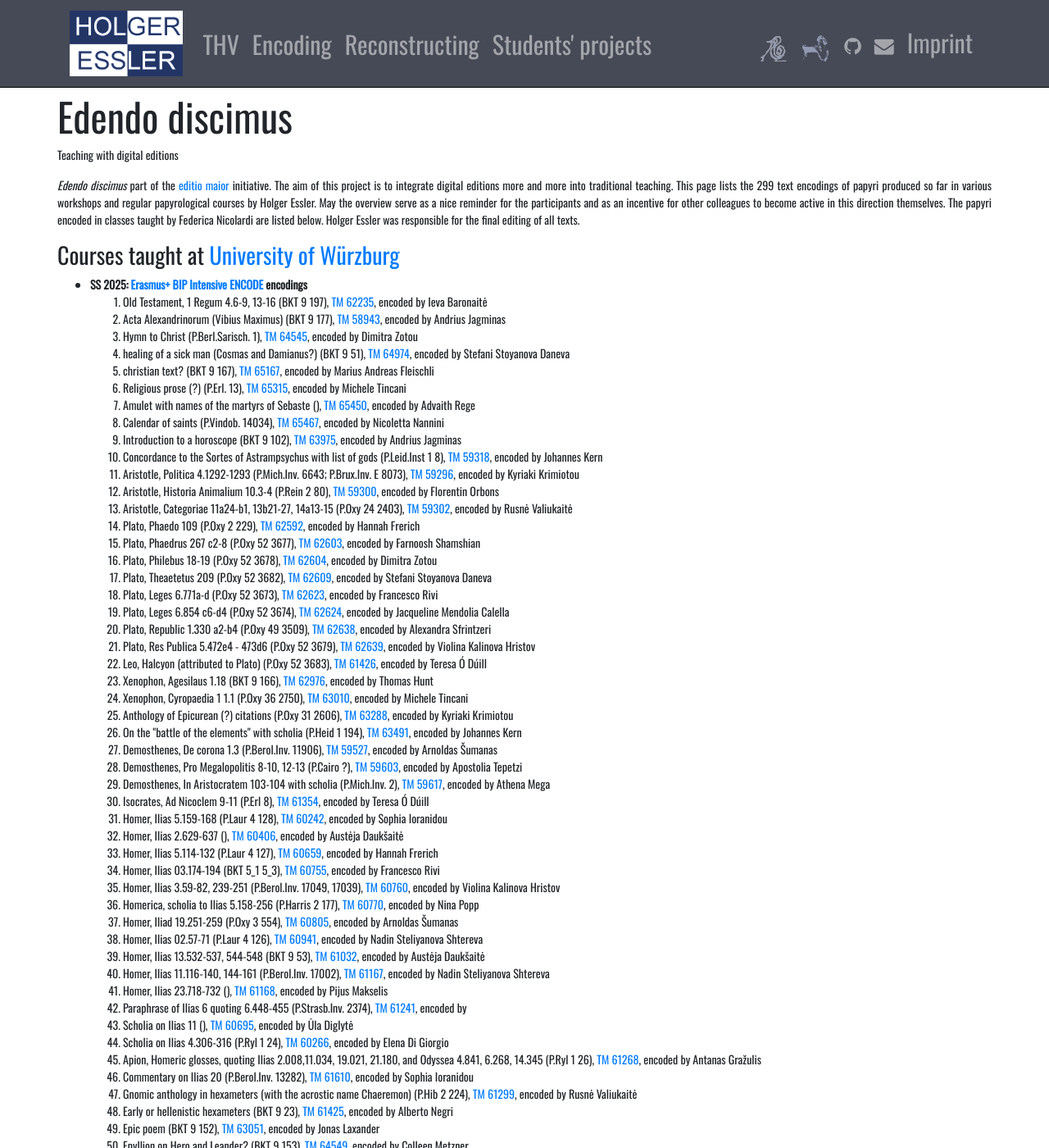
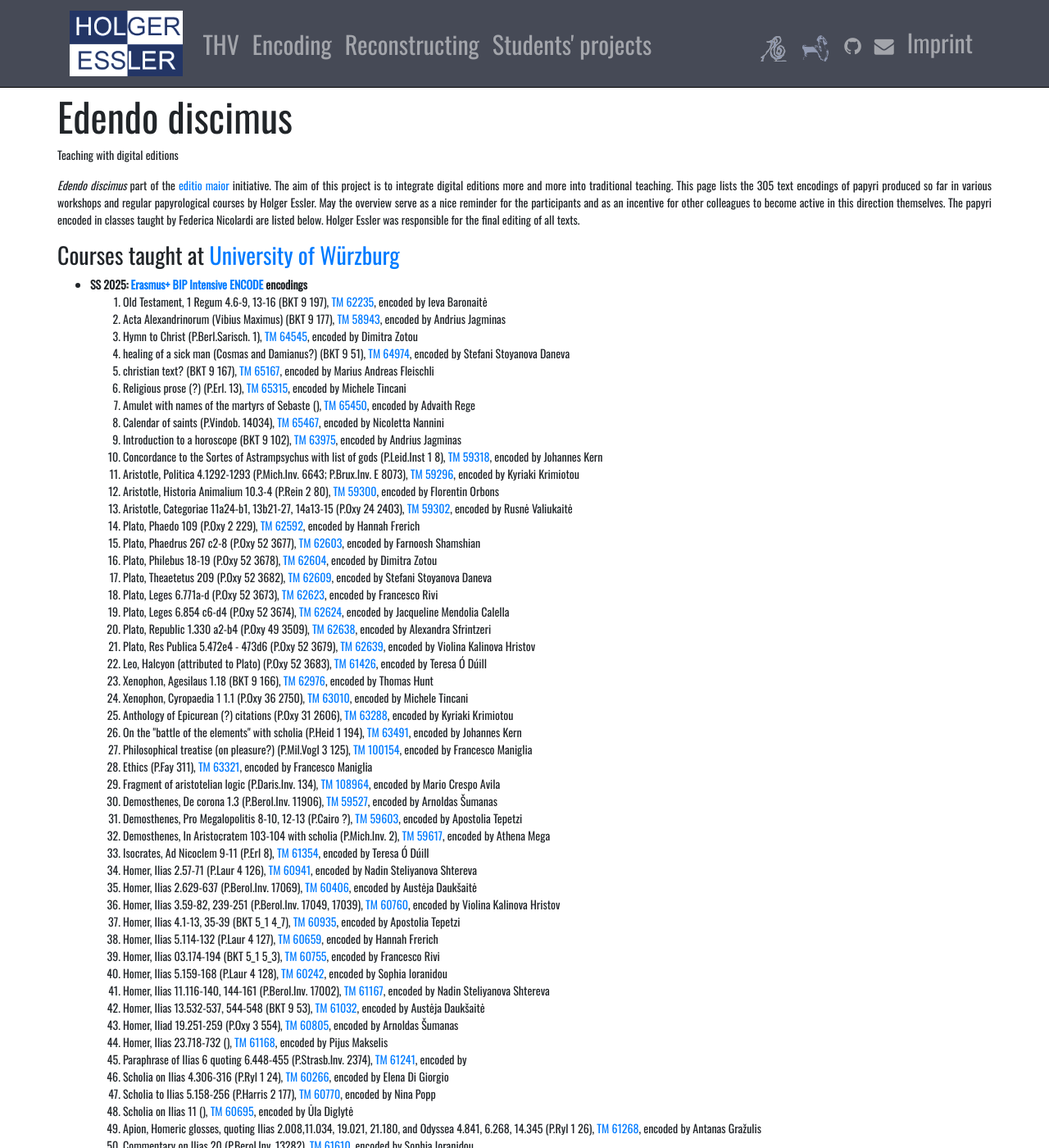
Before and after one commit to HolgerEssler/HolgerEssler.github.io, a Jekyll site: the page built from ediscimus.html, in a window 1280 px wide and 1400 px high. Shown: the whole window at 82% size. Built offline with Jekyll 4.4.1, drawn with Linux system fonts in a browser that asks for light colours; nearby versions of some CDN libraries; some of the changed text lies outside the part shown.

Commit message:
Addes last encodings from BIP Erasmus+.

```diff
--- a/ediscimus.html
+++ b/ediscimus.html
@@ -20,7 +20,7 @@
               <p>Teaching with digital editions</p></div>
             </div>
             <div class="row">
-              <p><em>Edendo discimus</em>  part of the <a href="editio.html">editio maior</a> initiative. The aim of this project is to integrate digital editions more and more into traditional teaching. This page lists the 299 text encodings of papyri produced so far in various workshops and regular papyrological courses by Holger Essler. May the overview serve as a nice reminder for the participants and as an incentive for other colleagues to become active in this direction themselves. The papyri encoded in classes taught by Federica Nicolardi are listed below. Holger Essler was responsible for the final editing of all texts.
+              <p><em>Edendo discimus</em>  part of the <a href="editio.html">editio maior</a> initiative. The aim of this project is to integrate digital editions more and more into traditional teaching. This page lists the 305 text encodings of papyri produced so far in various workshops and regular papyrological courses by Holger Essler. May the overview serve as a nice reminder for the participants and as an incentive for other colleagues to become active in this direction themselves. The papyri encoded in classes taught by Federica Nicolardi are listed below. Holger Essler was responsible for the final editing of all texts.
             </div>
             <div class="row">
               <h3>Courses taught at <a href="https://www.klassphil.uni-wuerzburg.de/startseite/">University of Würzburg</a></h3>
@@ -54,25 +54,30 @@
                     <li>Xenophon, Cyropaedia 1 1.1 (P.Oxy 36 2750), <a href="https://papyri.info/dclp/63010">TM 63010</a>, encoded by Michele Tincani</li>
                     <li>Anthology of Epicurean (?) citations (P.Oxy 31 2606), <a href="https://papyri.info/dclp/63288">TM 63288</a>, encoded by Kyriaki Krimiotou</li>
                     <li>On the "battle of the elements" with scholia (P.Heid 1 194), <a href="https://papyri.info/dclp/63491">TM 63491</a>, encoded by Johannes Kern</li>
+                    <li>Philosophical treatise (on pleasure?) (P.Mil.Vogl 3 125), <a href="https://papyri.info/dclp/100154">TM 100154</a>, encoded by Francesco Maniglia</li>
+                    <li>Ethics (P.Fay  311), <a href="https://papyri.info/dclp/63321">TM 63321</a>, encoded by Francesco Maniglia</li>
+                    <li>Fragment of aristotelian logic (P.Daris.Inv. 134), <a href="https://papyri.info/dclp/108964">TM 108964</a>, encoded by Mario Crespo Avila</li>
                     <li>Demosthenes, De corona 1.3 (P.Berol.Inv. 11906), <a href="https://papyri.info/dclp/59527">TM 59527</a>, encoded by Arnoldas Šumanas</li>
                     <li>Demosthenes, Pro Megalopolitis 8-10, 12-13 (P.Cairo ?), <a href="https://papyri.info/dclp/59603">TM 59603</a>, encoded by Apostolia Tepetzi</li>
                     <li>Demosthenes, In Aristocratem 103-104 with scholia (P.Mich.Inv. 2), <a href="https://papyri.info/dclp/59617">TM 59617</a>, encoded by Athena Mega</li>
                     <li>Isocrates, Ad Nicoclem 9-11 (P.Erl  8), <a href="https://papyri.info/dclp/61354">TM 61354</a>, encoded by Teresa Ó Dúill</li>
+                    <li>Homer, Ilias 2.57-71 (P.Laur 4 126), <a href="https://papyri.info/dclp/60941">TM 60941</a>, encoded by Nadin Steliyanova Shtereva</li>
+                    <li>Homer, Ilias 2.629-637 (P.Berol.Inv. 17069), <a href="https://papyri.info/dclp/60406">TM 60406</a>, encoded by Austėja Daukšaitė</li>
+                    <li>Homer, Ilias 3.59-82, 239-251 (P.Berol.Inv. 17049, 17039), <a href="https://papyri.info/dclp/60760">TM 60760</a>, encoded by Violina Kalinova Hristov</li>
+                    <li>Homer, Ilias 4.1-13, 35-39 (BKT 5_1 4_7), <a href="https://papyri.info/dclp/60935">TM 60935</a>, encoded by Apostolia Tepetzi</li>
+                    <li>Homer, Ilias 5.114-132 (P.Laur 4 127), <a href="https://papyri.info/dclp/60659">TM 60659</a>, encoded by Hannah Frerich</li>                    <li>Homer, Ilias 03.174-194 (BKT 5_1 5_3), <a href="https://papyri.info/dclp/60755">TM 60755</a>, encoded by Francesco Rivi</li>
                     <li>Homer, Ilias 5.159-168 (P.Laur 4 128), <a href="https://papyri.info/dclp/60242">TM 60242</a>, encoded by Sophia Ioranidou</li>
-                    <li>Homer, Ilias 2.629-637 (), <a href="https://papyri.info/dclp/60406">TM 60406</a>, encoded by Austėja Daukšaitė</li>
-                    <li>Homer, Ilias 5.114-132 (P.Laur 4 127), <a href="https://papyri.info/dclp/60659">TM 60659</a>, encoded by Hannah Frerich</li>                    <li>Homer, Ilias 03.174-194 (BKT 5_1 5_3), <a href="https://papyri.info/dclp/60755">TM 60755</a>, encoded by Francesco Rivi</li>
-                    <li>Homer, Ilias 3.59-82, 239-251 (P.Berol.Inv. 17049, 17039), <a href="https://papyri.info/dclp/60760">TM 60760</a>, encoded by Violina Kalinova Hristov</li>
-                    <li>Homerica, scholia to Ilias 5.158-256 (P.Harris 2 177), <a href="https://papyri.info/dclp/60770">TM 60770</a>, encoded by Nina Popp</li>
+                    <li>Homer, Ilias 11.116-140, 144-161 (P.Berol.Inv. 17002), <a href="https://papyri.info/dclp/61167">TM 61167</a>, encoded by Nadin Steliyanova Shtereva</li>
+                    <li>Homer, Ilias 13.532-537, 544-548 (BKT 9 53), <a href="https://papyri.info/dclp/61032">TM 61032</a>, encoded by Austėja Daukšaitė</li>
                     <li>Homer, Iliad 19.251-259 (P.Oxy 3 554), <a href="https://papyri.info/dclp/60805">TM 60805</a>, encoded by Arnoldas Šumanas</li>
-                    <li>Homer, Ilias 02.57-71 (P.Laur 4 126), <a href="https://papyri.info/dclp/60941">TM 60941</a>, encoded by Nadin Steliyanova Shtereva</li>
-                    <li>Homer, Ilias 13.532-537, 544-548 (BKT 9 53), <a href="https://papyri.info/dclp/61032">TM 61032</a>, encoded by Austėja Daukšaitė</li>
-                    <li>Homer, Ilias 11.116-140, 144-161 (P.Berol.Inv. 17002), <a href="https://papyri.info/dclp/61167">TM 61167</a>, encoded by Nadin Steliyanova Shtereva</li>
                     <li>Homer, Ilias 23.718-732 (), <a href="https://papyri.info/dclp/61168">TM 61168</a>, encoded by Pijus Makselis</li>
                     <li>Paraphrase of Ilias 6 quoting 6.448-455 (P.Strasb.Inv. 2374), <a href="https://papyri.info/dclp/61241">TM 61241</a>, encoded by </li>
+                    <li>Scholia on Ilias 4.306-316 (P.Ryl 1 24), <a href="https://papyri.info/dclp/60266">TM 60266</a>, encoded by Elena Di Giorgio</li>
+                    <li>Scholia to Ilias 5.158-256 (P.Harris 2 177), <a href="https://papyri.info/dclp/60770">TM 60770</a>, encoded by Nina Popp</li>
                     <li>Scholia on Ilias 11 (), <a href="https://papyri.info/dclp/60695">TM 60695</a>, encoded by Ūla Diglytė</li>
-                    <li>Scholia on Ilias 4.306-316 (P.Ryl 1 24), <a href="https://papyri.info/dclp/60266">TM 60266</a>, encoded by Elena Di Giorgio</li>
                     <li>Apion, Homeric glosses, quoting Ilias 2.008,11.034, 19.021, 21.180, and Odyssea 4.841, 6.268, 14.345 (P.Ryl 1 26), <a href="https://papyri.info/dclp/61268">TM 61268</a>, encoded by Antanas Gražulis</li>
                     <li>Commentary on Ilias 20 (P.Berol.Inv. 13282), <a href="https://papyri.info/dclp/61610">TM 61610</a>, encoded by Sophia Ioranidou</li>
+                    <li>Discussion on Olympus or commentary on Homer ? (), <a href="https://papyri.info/dclp/63566">TM 63566</a>, encoded by Erlend Myklebryst, Østrem</li>
                     <li>Gnomic anthology in hexameters (with the acrostic name Chaeremon) (P.Hib 2 224), <a href="https://papyri.info/dclp/61299">TM 61299</a>, encoded by Rusnė Valiukaitė</li>
                     <li>Early or hellenistic hexameters (BKT 9 23), <a href="https://papyri.info/dclp/61425">TM 61425</a>, encoded by Alberto Negri</li>
                     <li>Epic poem (BKT 9 152), <a href="https://papyri.info/dclp/63051">TM 63051</a>, encoded by Jonas Laxander</li>
@@ -87,6 +92,7 @@
                     <li>Mythological fragment (P.Rein 1 3), <a href="https://papyri.info/dclp/63188">TM 63188</a>, encoded by Nia Vasileva Lakova</li>
                     <li>Hyginus (?), mythological compendium (P.Strasb.Inv. WG 332), <a href="https://papyri.info/dclp/63710">TM 63710</a>, encoded by Advaith Rege</li>
                     <li>Anthology on women from Euripides (Antiope, Phoenix , Medea, Protesilaos) (P.Oxy 45 3214), <a href="https://papyri.info/dclp/59834">TM 59834</a>, encoded by Silvia Antonella Pellicano</li>
+                    <li>Gnomology with sententiae from Euripides (BKT 9 45+46), <a href="https://papyri.info/dclp/59855">TM 59855</a>, encoded by Stefania Daviti</li>
                     <li>Antology on marriage (?) (BKT 5_2 129), <a href="https://papyri.info/dclp/59937">TM 59937</a>, encoded by Florentin Orbons</li>
                     <li>Gnomic anthology (P.Grenf 2 6b), <a href="https://papyri.info/dclp/65719">TM 65719</a>, encoded by Silvia Antonella Pellicano</li>
                     <li>Anthology fragment? (BKT 9 25), <a href="https://papyri.info/dclp/63363">TM 63363</a>, encoded by Jonas Laxander</li>
--- a/editio.html
+++ b/editio.html
@@ -28,7 +28,7 @@
             <div class="row">
               <ul>
                 <li>The <strong><a href="/thv">Thesaurus Herculanensium Voluminum (THV)</a></strong> is being created in collaboration with the <a href="https://cispe.org/">Centro Internazionale per lo Studio dei Papiri Ercolanesi, Naples</a>. The final goal is a comprehensive database of all edited texts from Herculaneum. So far it contains <strong>181 texts and 300 inventory numbers</strong>.</li>
-                <li><strong><a href="/ediscimus">E(dendo)discimus</a></strong> The digital edition of papyri has been part of <strong>Holger Essler's teaching</strong> in <a href="www.unive.it/persone/holger.essler">Venice</a> and <a href="https://www.klassphil.uni-wuerzburg.de/startseite/">Würzburg</a> for years. Over the years <strong>299 texts</strong> have been encoded as practical training and to expand the corpora.</li>
+                <li><strong><a href="/ediscimus">E(dendo)discimus</a></strong> The digital edition of papyri has been part of <strong>Holger Essler's teaching</strong> in <a href="www.unive.it/persone/holger.essler">Venice</a> and <a href="https://www.klassphil.uni-wuerzburg.de/startseite/">Würzburg</a> for years. Over the years <strong>305 texts</strong> have been encoded as practical training and to expand the corpora.</li>
                 <li><strong><a href="/integration">INTEGRATION – INTEllectual miGRATION</a></strong> aims at enriching our knowledge of Ancient Greek and Roman philosophical thought through the evidence provided by Greek and Latin papyri. So far <strong>17 texts</strong> have been encoded by the unit at Ca'Foscari (Venice).</li>
               </ul>
             </div>
```
Also changed, not shown: other parts of editio.html (+1 -1 lines).
